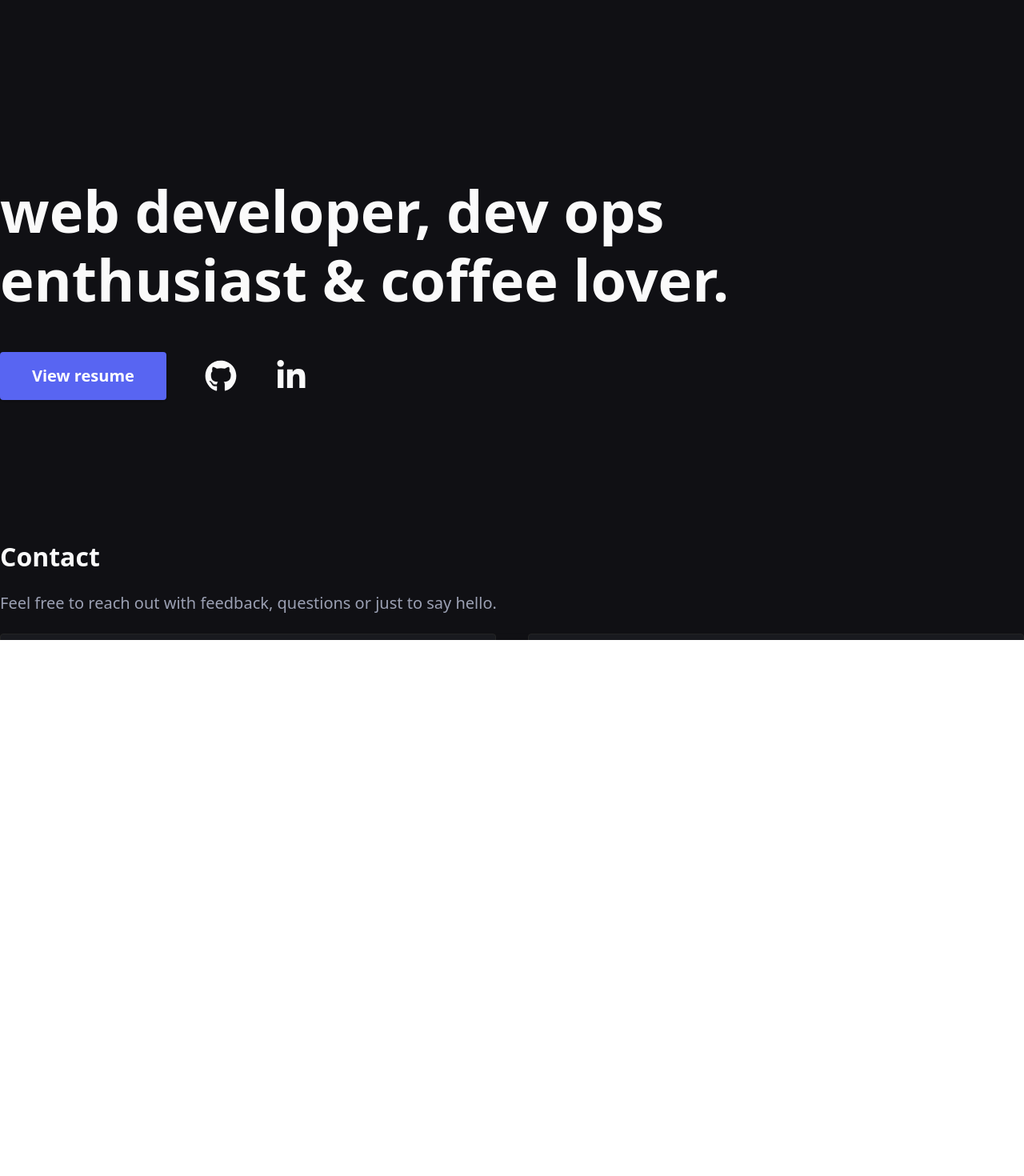
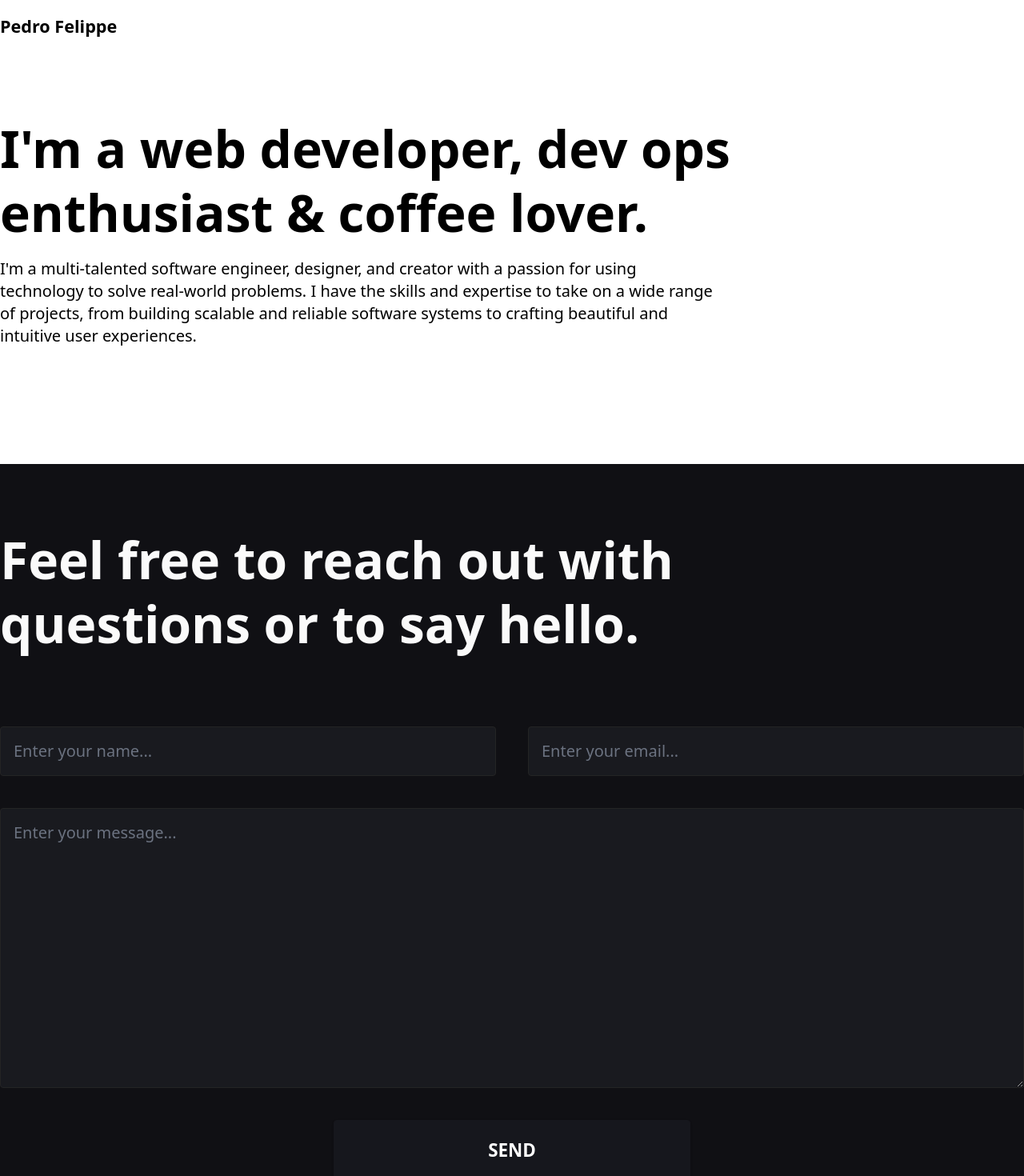
Before and after one commit to pefelippe/Portfolio, a Next.js app: page / in a window 1280 px wide. Shown: the top 1470 px of the page at 80% size. Before the commit the page ends 800 px from the top, so only its background shows below. Built offline with nearby package versions, Linux system fonts and the light colour scheme.

Commit message:
mais uma mudança de css

```diff
--- a/pages/_app.tsx
+++ b/pages/_app.tsx
@@ -7,6 +7,7 @@ import Head from "next/head";
 import Footer from "../src/components/layout/Footer";
 import Header from "../src/components/layout/Header";
 import { useEffect, useState } from "react";
+import { motion } from 'framer-motion';
 
 export default function App({ Component, pageProps }: AppProps) {
   return (
@@ -14,8 +15,8 @@ export default function App({ Component, pageProps }: AppProps) {
       className={`
     overflow-x-hidden overflow-y-scroll
     scrollbar scrollbar-track-gray-400/20 scrollbar-thumb-[#5865f2]/80 text-[#FAFAFA]
-    h-screen font-sans relative  bg-gray-900
-    min-h-screen min-w-full  max-xl:px-8
+     font-sans   bg-gray-900
+
   `}
     >
       <Head>
@@ -26,11 +27,16 @@ export default function App({ Component, pageProps }: AppProps) {
       </Head>
 
       <Analytics />
-      <div className="w-full">
+      <motion.div
+        initial={{ opacity: 0 }}
+        animate={{ opacity: 1 }}
+        transition={{ duration: 1 }}
+        className="w-full"
+      >
         <Header />
         <Component {...pageProps} />
         <Footer />
-      </div>
+      </motion.div>
     </div>
   );
 }
--- a/pages/index.tsx
+++ b/pages/index.tsx
@@ -1,22 +1,31 @@
 /* eslint-disable react/no-unescaped-entities */
 import { motion } from "framer-motion";
 
+import About from "../src/content/About";
 import Contact from "../src/content/contact";
+import Hero from "../src/content/Hero";
+import Resume from "../src/content/Resume";
 import Skills from "../src/content/Skills";
-import Hero from "../src/content/Hero";
-import About from "../src/content/About";
-import Resume from "../src/content/Resume";
 import Projects from "./projects";
 
 export default function Home() {
   return (
-    <motion.div className="max-w-7xl mx-auto flex flex-col text-start leading-[1.1] max-lg:items-center max-lg:justify-center">
-      <Hero />
-      <About />
-      {/* <Skills /> */}
-      {/* <Resume /> */}
-      {/* <Projects /> */}
-      <Contact />
+    <motion.div
+      className="flex flex-col text-start"
+    >
+      {/* <section className="">
+        <Hero />
+      </section> */}
+      <section className="white-component">
+        <About />
+      </section>
+
+      {/* <section className="component">
+        <Skills />
+      </section> */}
+      <section className="component">
+        <Contact />
+      </section>
     </motion.div>
   );
 }
--- a/src/components/MessageForm.tsx
+++ b/src/components/MessageForm.tsx
@@ -67,12 +67,12 @@ export default function MessageForm({}: Inputs) {
         <textarea
           {...register("message", { required: true, maxLength: 500 })}
           placeholder="Enter your message..."
-          className="contactInput min-h-[400px] "
+          className="contactInput min-h-[250px] xl:min-h-[350px] "
         />
       </form>
 
       <button
-        className="bg-gray-850 py-5 px-32 shadow hover:bg-gray-850/70 rounded w-fit uppercase border border-gray-850 max-md:mx-auto
+        className="bg-gray-850 py-6 px-48 mx-auto shadow hover:bg-gray-850/70 rounded w-fit uppercase border border-gray-850 max-md:mx-auto
         text-black font-semibold text-[1.4rem]  leading-[1.2]  text-[#fff] hover:text-blue  hover:border-blue transition-all"
       >
         {isLoading ? (
--- a/src/components/Socials.tsx
+++ b/src/components/Socials.tsx
@@ -8,13 +8,13 @@ type Props = {};
 
 function Socials({}: Props) {
   return (
-    <motion.div className="h-fit  flex  gap-12 items-center">
+    <motion.div className="flex justify-center gap-12 items-center">
       <AnimatedBtn
         href="https://docs.google.com/document/d/1xl45doLPK-BEZ-yLpfr7KnODSTqEJWweH2MzCqTf1S0/edit"
-        className="w-fit  flex gap-2 items-center px-10 py-4 rounded bg-blue shadow
-        font-semibold transition-all  text-white  text-xl hover:underline"
+        className="flex gap-2 items-center w-full font-semibold transition-all hover:text-blue
+      text-white  text-xl hover:underline"
       >
-        <p className=" ">View resume</p>
+        <FaFilePdf className="h-10 w-10" />
       </AnimatedBtn>
       <AnimatedBtn className="" href="https://github.com/pefelippe">
         <div className=" flex gap-2 items-center w-full font-semibold transition-all hover:text-blue">
--- a/src/components/layout/Footer.tsx
+++ b/src/components/layout/Footer.tsx
@@ -7,8 +7,13 @@ function Footer({}: Props) {
   const year = new Date().getFullYear();
 
   return (
-    <motion.footer className="font-normal uppercase text-gray-100  flex  max-w-7xl mx-auto  justify-center lg:justify-start text-lg ">
-      <span className="py-20">© Pedro Felippe {year}</span>
+    <motion.footer
+      className="py-20 bg-white   w-screen font-light uppercase text-gray-850 leading-relaxed  flex  mx-auto
+    justify-center lg:justify-start text-lg max-xl:px-8"
+    >
+      <div className="w-full max-w-7xl  mx-auto  ">
+        <span className="">© Pedro Felippe {year}</span>
+      </div>
     </motion.footer>
   );
 }
--- a/src/components/layout/Header.tsx
+++ b/src/components/layout/Header.tsx
@@ -1,15 +1,15 @@
 import { motion } from "framer-motion";
-
 import React from "react";
 
 import Socials from "../Socials";
 
 const Navbar = () => {
   return (
-    <motion.nav
-      className="h-[10vh] font-medium  w-full max-w-7xl mx-auto  text-[1.25rem] text-gray-100
-       flex items-center justify-end"
-    ></motion.nav>
+    <motion.nav className="h-[66px] text-[#000] bg-white w-screen font-semibold flex justify-center max-xl:px-8">
+      <div className="flex items-center justify-between max-w-7xl w-full mx-auto text-[1.35rem]">
+        <p>Pedro Felippe</p>
+      </div>
+    </motion.nav>
   );
 };
 
--- a/src/content/About.tsx
+++ b/src/content/About.tsx
@@ -3,5 +3,25 @@ import { motion } from "framer-motion";
 import React from "react";
 
 export default function About() {
-  return <motion.div className="  "></motion.div>;
+  return (
+    <motion.div className=" flex w-full mx-auto max-w-7xl pb-[66px]">
+      <div className=" flex flex-col  justify-start items-start ">
+        <h1 className="font-bold text-[2.5rem] xl:text-[4rem] text-black max-w-5xl  pb-4 leading-tight w-full">
+          I'm a web developer, dev ops enthusiast & coffee lover.
+        </h1>
+
+        <div className=" w-full mx-auto flex gap-12 ">
+          <div className="flex flex-col justify-center gap-5 max-w-4xl">
+            <p className="text-md xl:text-xl leading-relaxed">
+              I'm a multi-talented software engineer, designer, and creator with
+              a passion for using technology to solve real-world problems. I
+              have the skills and expertise to take on a wide range of projects,
+              from building scalable and reliable software systems to crafting
+              beautiful and intuitive user experiences.
+            </p>
+          </div>
+        </div>
+      </div>
+    </motion.div>
+  );
 }
--- a/src/content/Hero.tsx
+++ /dev/null
@@ -1,20 +0,0 @@
-/* eslint-disable react/no-unescaped-entities */
-import { motion } from "framer-motion";
-import React from "react";
-
-import Socials from "../components/Socials";
-
-export default function Hero() {
-  return (
-    <motion.div
-      className="h-[70vh] flex-col  gap-12 font-bold text-[3rem]
-    md:text-[3.5rem] xl:text-[4.5rem] leading-[1.2] flex justify-center items-start"
-    >
-      <h1 className="max-w-6xl ">
-        web developer, dev ops enthusiast & coffee lover.
-      </h1>
-
-      <Socials />
-    </motion.div>
-  );
-}
--- a/src/content/Skills.tsx
+++ b/src/content/Skills.tsx
@@ -11,8 +11,11 @@ function Skills() {
       animate={{ opacity: 1, x: 0 }}
       transition={{ duration: 0.75 }}
       className=" text-xl w-full  mx-auto  gap-6
-      flex flex-col justify-start  items-start "
+      flex flex-col justify-center  items-start  "
     >
+      {/* <h1 className="text-[2rem]  leading-[1.2] font-bold ">Skills</h1>
+
+      <p className="text-gray-100">Skiilssssssssss</p> */}
       <div className="gap-6 grid w-full grid-cols-2 md:grid-cols-4 xl:grid-cols-6 ">
         {technologies.map((tech) => {
           return (
--- a/src/content/contact.tsx
+++ b/src/content/contact.tsx
@@ -7,14 +7,16 @@ import MessageForm from "../components/MessageForm";
 function Contact() {
   return (
     <motion.div
-      className="min-h-screen text-xl w-full  mx-auto  gap-6
-      flex flex-col justify-center  items-start  "
+      className=" text-xl w-full
+      flex flex-col justify-start gap-2 "
     >
-      <h1 className="text-[2rem]  leading-[1.2] font-bold ">Contact</h1>
+      {/* <p className="bg-blue text-white p-1 px-3 text-md font-medium rounded text-black mx-auto">
+        Contact
+      </p> */}
 
-      <p className="text-gray-100">
-        Feel free to reach out with feedback, questions or just to say hello.
-      </p>
+      <h1 className="font-bold text-[2.5rem] xl:text-[4rem] leading-tight  text-black  pb-10 xl:pb-20 max-w-5xl">
+        Feel free to reach out with questions or to say hello.
+      </h1>
       <MessageForm name={""} email={""} subject={""} message={""} />
     </motion.div>
   );
--- a/styles/globals.css
+++ b/styles/globals.css
@@ -55,11 +55,12 @@
 
 @layer pages {
   .component {
-    @apply max-w-7xl mx-auto w-full text-xl py-10 min-h-[350px]
-    flex flex-col justify-start gap-6 items-start text-start;
+    @apply max-w-7xl mx-auto w-full text-xl py-10 xl:py-20
+    flex flex-col justify-center gap-10 items-start text-start max-xl:px-8;
   }
   .white-component {
-    @apply bg-[#fff] text-[#000];
+    @apply w-full text-xl py-10 xl:py-20 flex flex-col bg-[#fff] text-[#000]
+      justify-center gap-10 items-start text-start max-xl:px-8;
   }
 
   .contentStyle {
```
